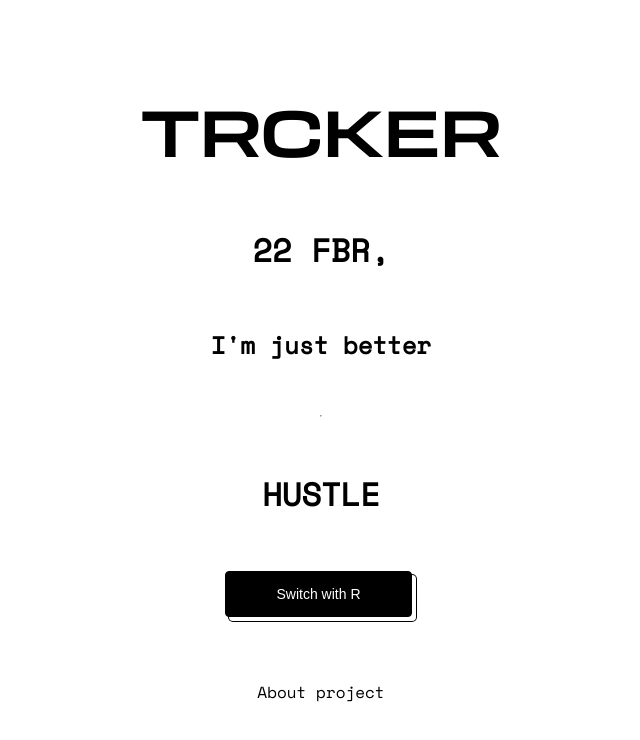
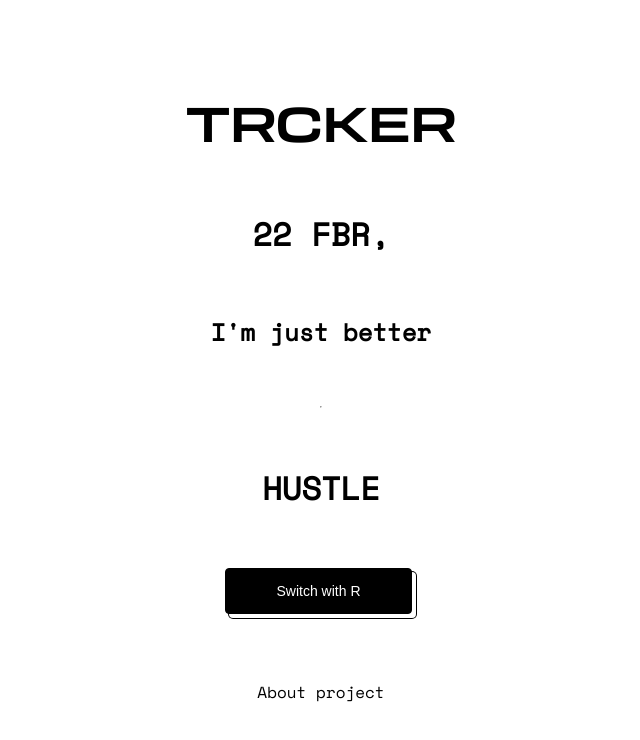
Before and after one commit to t00kind/tracker, a Next.js app: page / in a window 1280 px wide. Shown: the top 740 px of the page, without its empty margins (319-959 px from the left). Built offline with nearby package versions, Linux system fonts and the light colour scheme.

Commit message:
fix about url

```diff
--- a/app/globals.css
+++ b/app/globals.css
@@ -1,5 +1,5 @@
 .logo {
-  font-size: xx-large;
+  font-size: x-large;
   font-weight: 400;
 }
 
--- a/app/page.js
+++ b/app/page.js
@@ -15,7 +15,7 @@ export default function Home() {
       <hr />
       <h1>HUSTLE</h1>
         <button className='btn'>Switch with R</button>
-      <Link href="/tracker/about">About project</Link>
+      <Link href="/about">About project</Link>
     </main>
   );
 }
```
Also changed, not shown: app/Face.js (deleted, +0 -8 lines).
